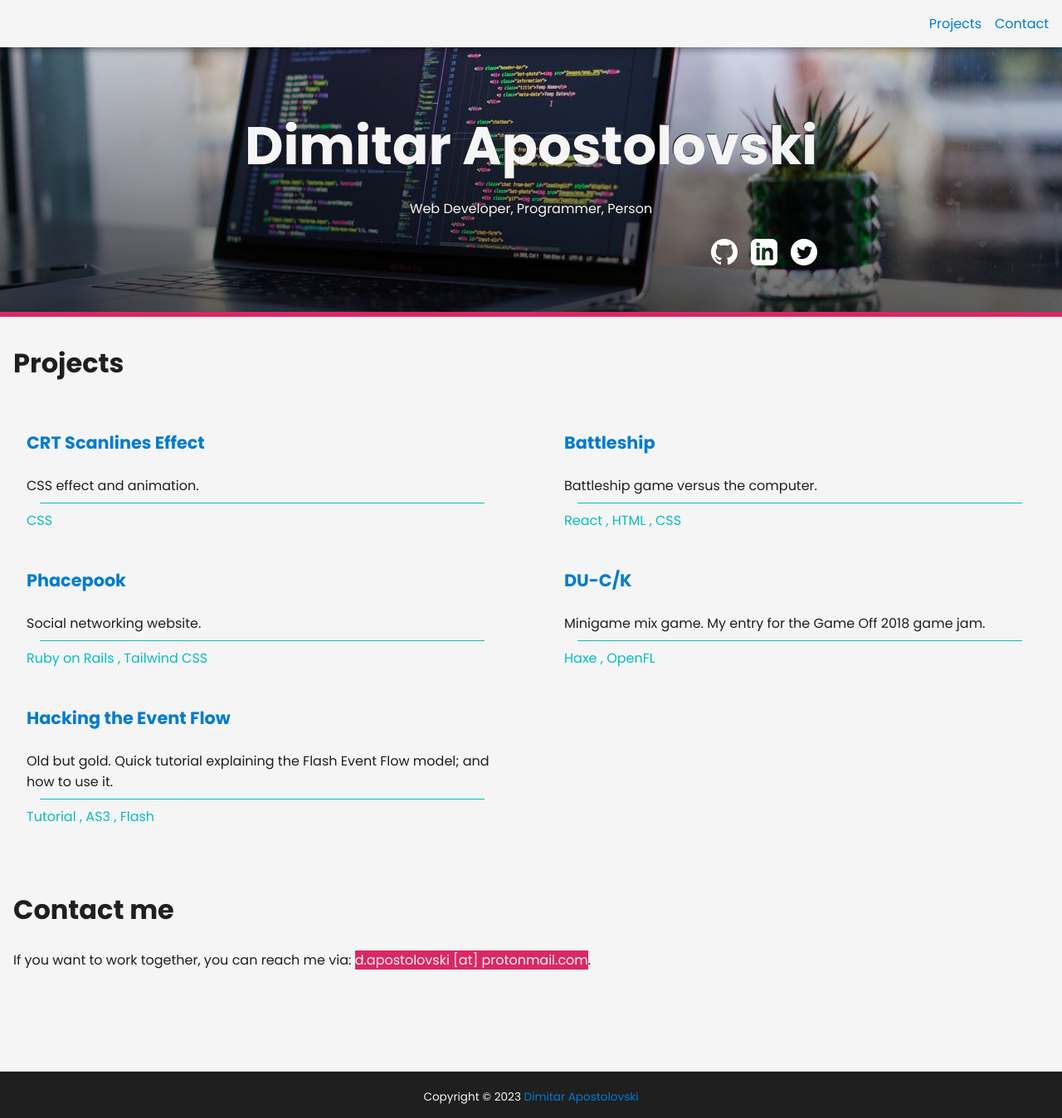
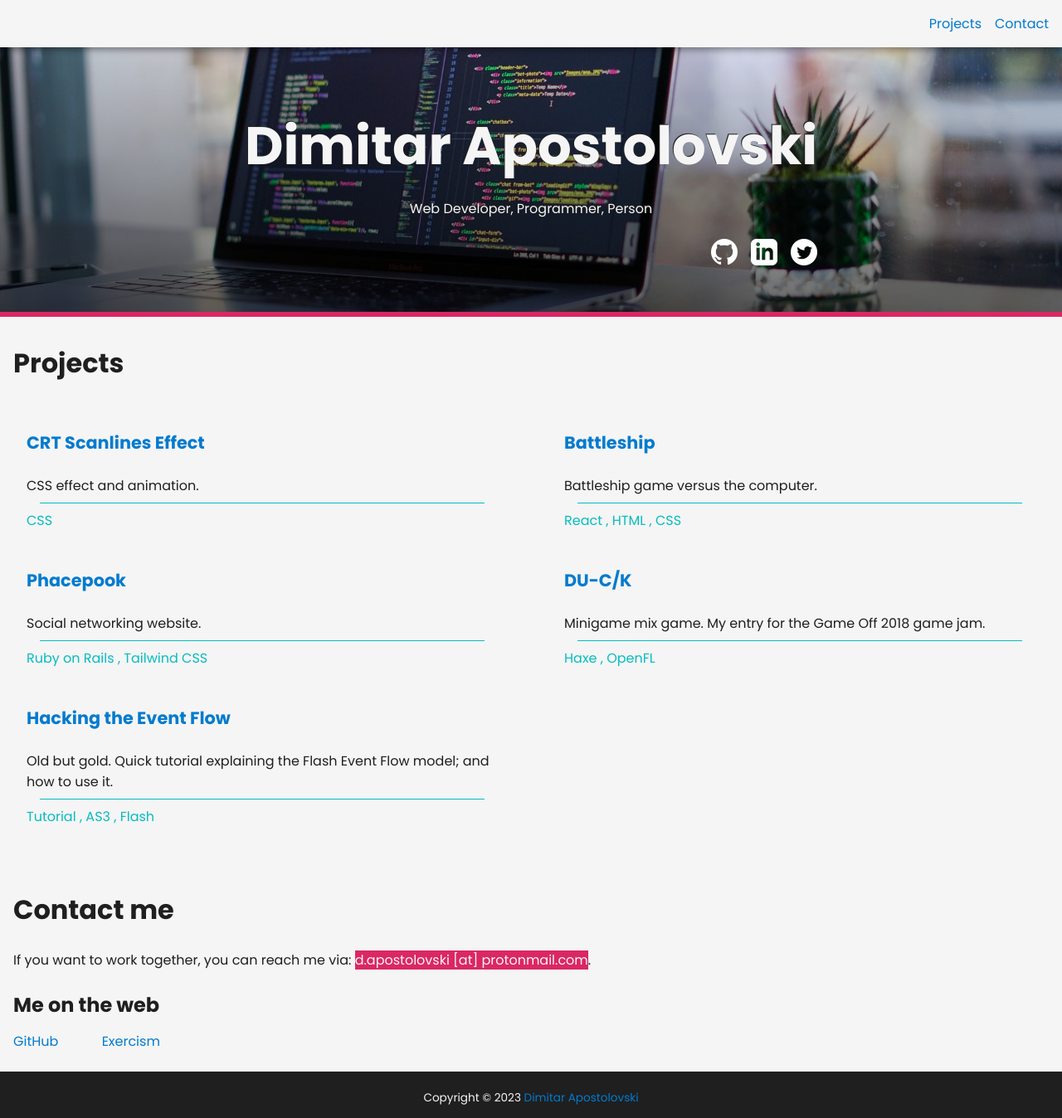
Before and after one commit to themetar/themetar.github.io, a Jekyll site: the page built from index.html, in a window 1280 px wide and 1348 px high. Shown: the whole window at 83% size. Built offline with Jekyll 4.4.1, drawn with Linux system fonts in a browser that asks for light colours.

Commit message:
Add web presence links

```diff
--- /dev/null
+++ b/_data/web_presence.yml
@@ -0,0 +1,4 @@
+- title: GitHub
+  link: https://github.com/themetar
+- title: Exercism
+  link: https://exercism.org/profiles/themetar
--- a/assets/css/style.scss
+++ b/assets/css/style.scss
@@ -76,6 +76,11 @@ section { scroll-margin-top: 3rem; }
 
 section:not(:last-child) {
   margin-bottom: 2rem;
+}
+
+h2 {
+  margin-top: 1em;
+  margin-bottom: .6em;
 }
 /**/
 
@@ -248,6 +253,14 @@ section:not(:last-child) {
   content: ", ";
 }
 
+.web-presence li {
+  display: inline-block;
+}
+
+.web-presence li ~ li {
+  margin-left: 3em;
+}
+
 @media screen and (max-width:500px) {
   html { font-size: 14px; }
 
--- a/index.html
+++ b/index.html
@@ -37,4 +37,10 @@ layout: site
     <h1 class="section-title">Contact me</h1>
   </header>
   <p>If you want to work together, you can reach me via: <span class="highlight">d.apostolovski [at] protonmail.com</span>.</p>
+  <h2>Me on the web</h2>
+  <ul class="web-presence">
+  {% for location in site.data.web_presence %}
+    <li><a target="_blank" rel="nooperer" href="{{ location.link }}">{{ location.title }}</a></li>
+  {% endfor %}
+  </ul>
 </section>
```
